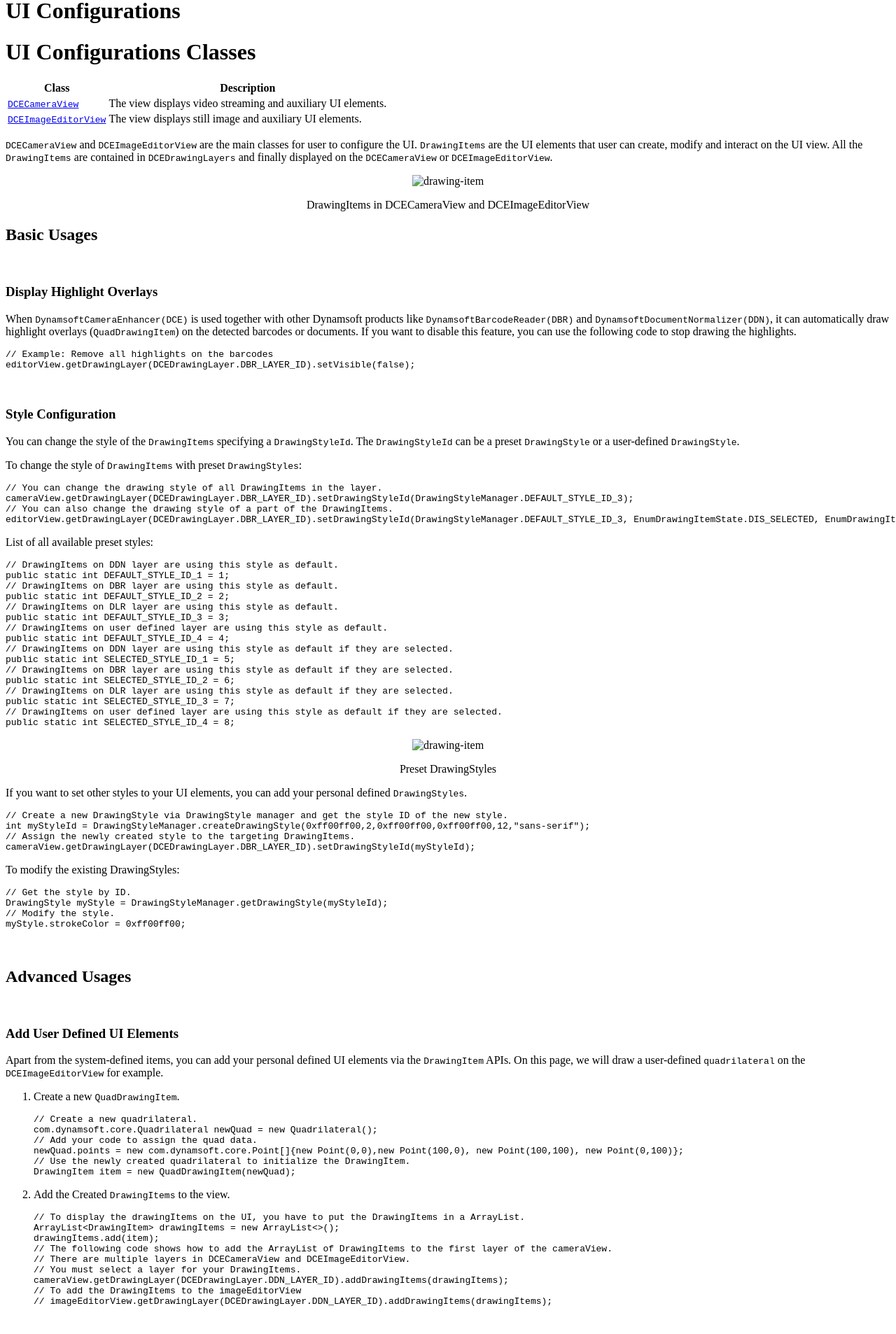
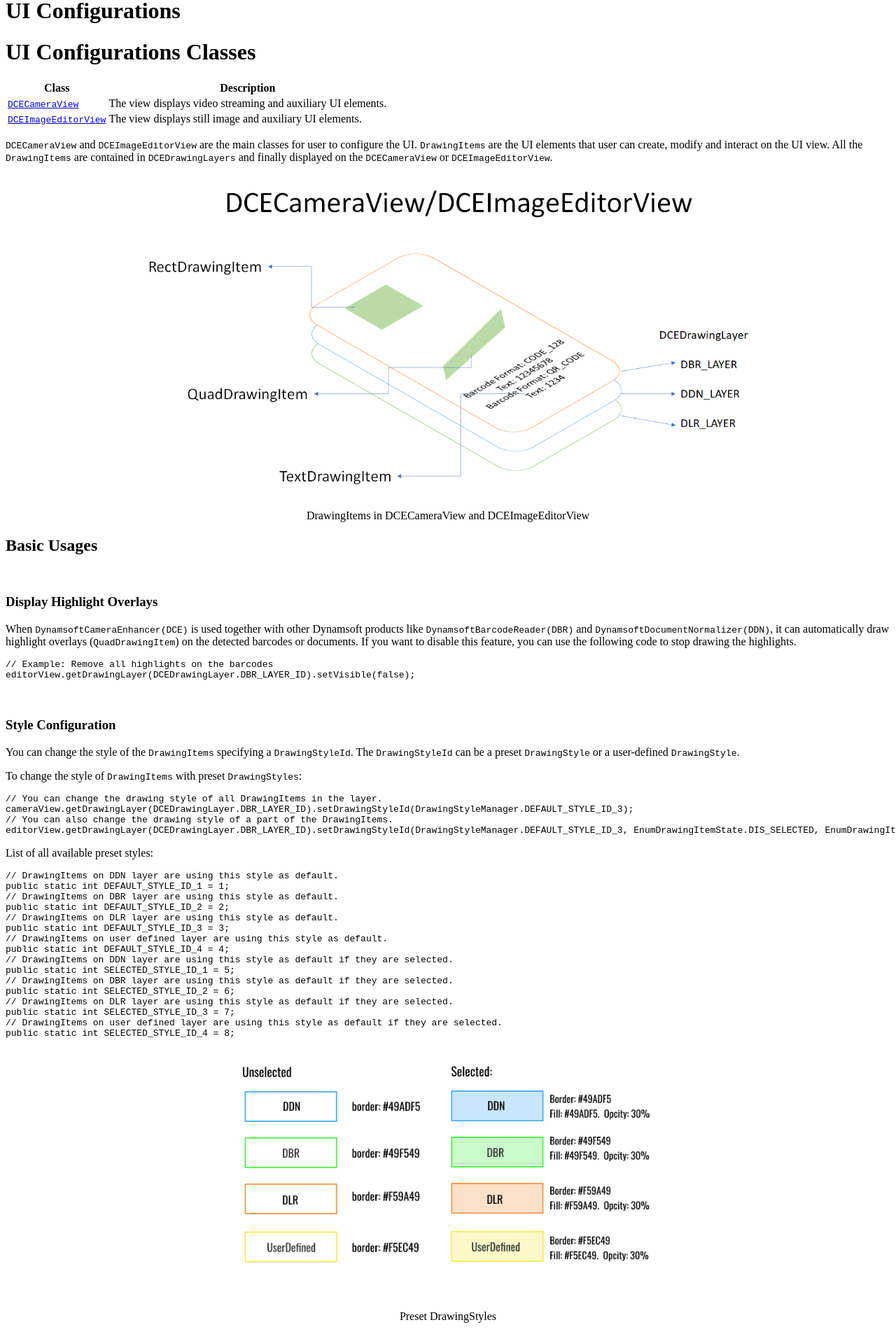
Before and after one commit to dynamsoft-docs/document-normalizer-docs, a Jekyll site: the page built from programming/android/api-reference/camera-enhancer/guide-of-drawing-items.md, in a window 1280 px wide. Shown: the part 571-2477 px from the top of the page at 70% size. Built offline with Jekyll 4.4.1, drawn with Linux system fonts in a browser that asks for light colours.

Commit message:
Added some images for DCE

````diff
--- a/programming/android/api-reference/camera-enhancer/guide-of-drawing-items.md
+++ b/programming/android/api-reference/camera-enhancer/guide-of-drawing-items.md
@@ -21,7 +21,7 @@ breadcrumbText: Android Guide
 `DCECameraView` and `DCEImageEditorView` are the main classes for user to configure the UI. `DrawingItems` are the UI elements that user can create, modify and interact on the UI view. All the `DrawingItems` are contained in `DCEDrawingLayers` and finally displayed on the `DCECameraView` or `DCEImageEditorView`.
 
 <div align="center">
-    <p><img src="assets/drawing-items.png" width="70%" alt="drawing-item"></p>
+    <p><img src="../../../../assets/drawing-items.png" width="70%" alt="drawing-item"></p>
     <p>DrawingItems in DCECameraView and DCEImageEditorView</p>
 </div>
 
@@ -75,7 +75,7 @@ public static int SELECTED_STYLE_ID_4 = 8;
 ```
 
 <div align="center">
-    <p><img src="assets/drawing-styles.png" width="50%" alt="drawing-item"></p>
+    <p><img src="../../../../assets/drawing-styles.png" width="50%" alt="drawing-item"></p>
     <p>Preset DrawingStyles</p>
 </div>
 
````
Also changed, not shown: programming/ios/api-reference/camera-enhancer/guide-of-drawing-items.md (+2 -2 lines), assets/drawing-items.png (added), assets/drawing-styles.png (added).
